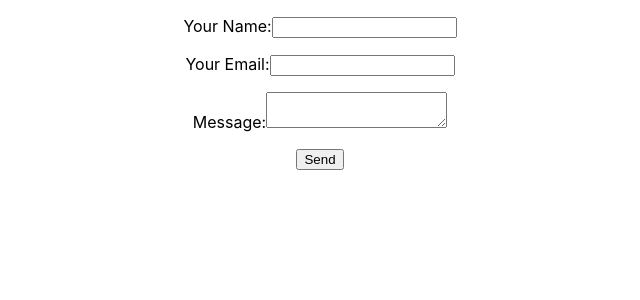
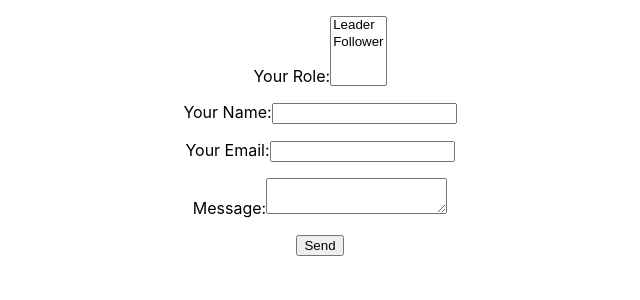
Before and after one commit to MilosJo/netlify-from, a React (Create React App) app: page / in a window 1280 px wide. Shown: the top 300 px of the page, without its empty margins (320-960 px from the left). Built offline with nearby package versions, Linux system fonts and the light colour scheme.

Commit message:
added select

```diff
--- a/src/Form.js
+++ b/src/Form.js
@@ -39,6 +39,14 @@ export default class Form extends React.Component {
       >
         <input type="hidden" name="form-name" value="contact" />
         <p>
+          <label>Your Role:
+            <select name="role[]" multiple>
+              <option value="leader">Leader</option>
+              <option value="follower">Follower</option>
+            </select>
+          </label>
+        </p>
+        <p>
           <label>
             Your Name:
             <input type="text" name="name" value={name} onChange={this.handleChange} />
```
